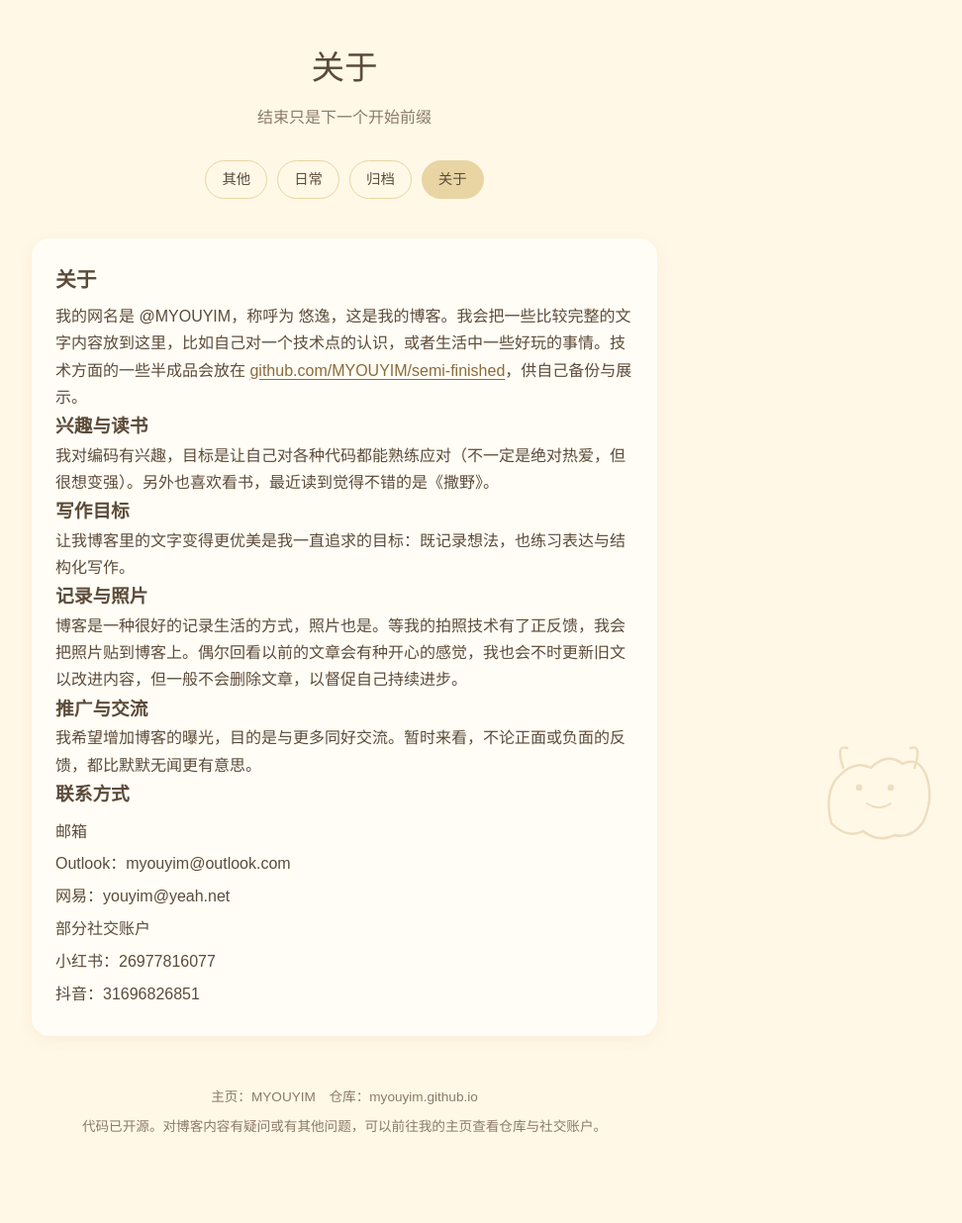
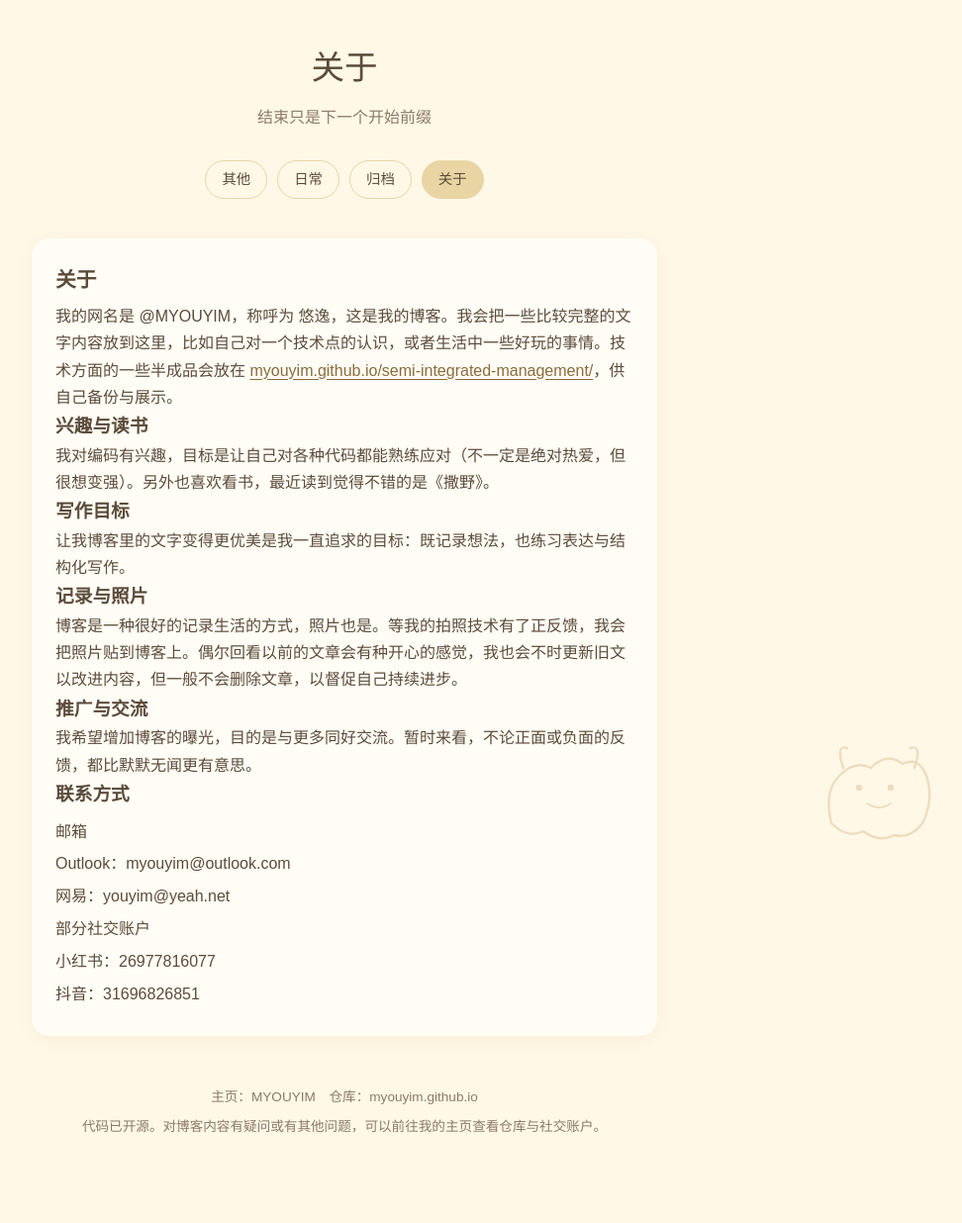
Before and after one commit to MYOUYIM/MYOUYIM.github.io, a Jekyll site: the page cat.html, which Jekyll copies as it is, in a window 1280 px wide. Shown: the whole page at 99% size, without its empty margins (292-1264 px from the left). Built offline with Jekyll 4.4.1, drawn with Linux system fonts in a browser that asks for light colours.

Commit message:
更新 cat.html

```diff
--- a/cat.html
+++ b/cat.html
@@ -25,7 +25,7 @@
         <h2>关于</h2>
 
         <section>
-          <p>我的网名是 @MYOUYIM，称呼为 悠逸，这是我的博客。我会把一些比较完整的文字内容放到这里，比如自己对一个技术点的认识，或者生活中一些好玩的事情。技术方面的一些半成品会放在 <a href="https://github.com/MYOUYIM/semi-finished">github.com/MYOUYIM/semi-finished</a>，供自己备份与展示。</p>
+          <p>我的网名是 @MYOUYIM，称呼为 悠逸，这是我的博客。我会把一些比较完整的文字内容放到这里，比如自己对一个技术点的认识，或者生活中一些好玩的事情。技术方面的一些半成品会放在 <a href="https://myouyim.github.io/semi -integrated-management/">myouyim.github.io/semi-integrated-management/</a>，供自己备份与展示。</p>
         </section>
 
         <section>
```
